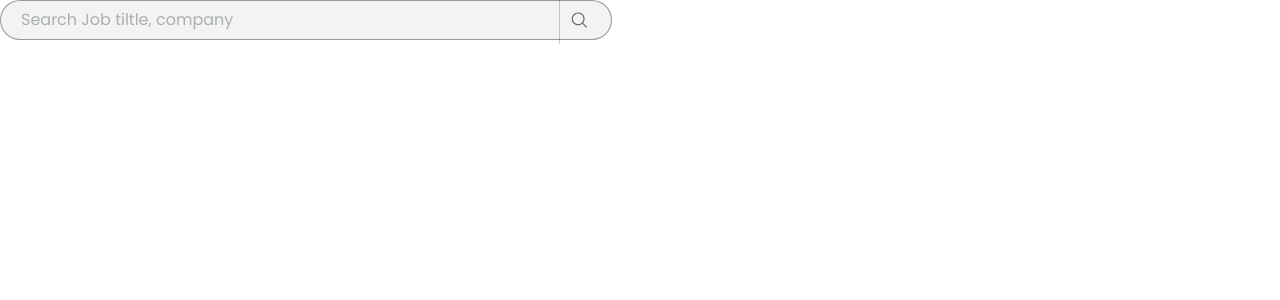
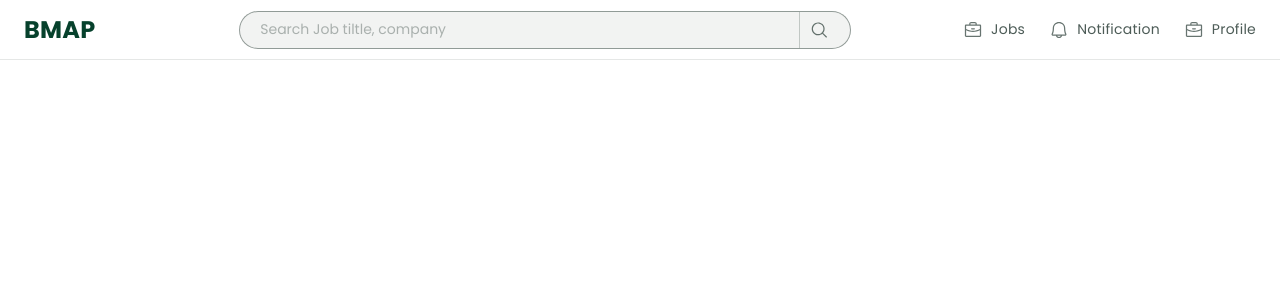
Before and after one commit to urekagautam/bmap, a React (Vite) app in the folder frontend/: page /test in a window 1280 px wide. Shown: the top 300 px of the page. Built offline with nearby package versions, Linux system fonts and the light colour scheme.

Commit message:
created user navbar component

```diff
--- a/frontend/src/component/InputField.module.css
+++ b/frontend/src/component/InputField.module.css
@@ -2,7 +2,7 @@
     display: flex;
     flex-direction: column;
     align-items: center;
-    height: 4.8rem;
+    height: 100%;
   }
 
   .inputContainer.lg {
@@ -33,7 +33,7 @@
     border-radius: 8px;
     caret-color: var(--secondary);
     height:100%;
-    max-height: 4.8rem;
+    /* max-height: 4.8rem; */
     background-color: var(--bg);
     width: 100%;
   }
--- a/frontend/src/component/SearchBar.jsx
+++ b/frontend/src/component/SearchBar.jsx
@@ -6,7 +6,9 @@ import { cns } from "../utils/classNames.js"
 export default function SearchBar({ className="", layout = "lg"}) {
   return (
     <div className={cns(styles.mainWrapper, styles[layout])}>
+      <div className={styles.searchWrapper}>
       <InputField placeholder="Search Job tiltle, company" layout="fw" border="none" />
+      </div>
       <IconSearch />
     </div>
   )
--- a/frontend/src/component/SearchBar.module.css
+++ b/frontend/src/component/SearchBar.module.css
@@ -6,9 +6,14 @@
    border :1px solid var(--neutral40);
    padding-right: 1.2rem;
    padding-left: 1rem;
-   height: 4rem ;
+   height: 3.8rem ;
    border-radius: 4rem;
 
+}
+.searchWrapper{
+width: 100%;
+height: 100%;
+border-right: 1px solid var(--neutral20) ;
 }
 
 .mainWrapper input {
@@ -16,12 +21,13 @@
     padding: 0.8rem 1rem ;
     border:none;
     border-radius: 0;
-    border-right: 1px solid var(--neutral20) ;
+    color:var(--neutral50);
 }
 
 .mainWrapper input::placeholder {
-    font-size: 1.6rem;
+    font-size: 1.4rem;
     font-weight: 400;
+    color:var(--neutral30);
 }
 
 .mainWrapper > svg{
--- a/frontend/src/component/UserNavbar.jsx
+++ b/frontend/src/component/UserNavbar.jsx
@@ -0,0 +1,40 @@
+
+
+import styles from "./UserNavbar.module.css"
+import {Link} from "react-router-dom";
+
+import { IconNotification } from "./icons/IconNotification"
+import { IconUserProfile } from "./icons/IconUserProfile"
+import { IconBag } from "./icons/IconBag"
+import SearchBar from "./SearchBar"
+import { cns } from "../utils/classNames"
+
+export default function UserNavbar({ className = "" }) {
+  return (
+    <nav className={cns(styles.navbar, className)}>
+
+      <Link to="/" className={styles.logo}>BMAP</Link>
+
+      <div className={styles.searchContainer}>
+        <SearchBar />
+      </div>
+
+      <div className={styles.navActions}>
+      <Link to="/jobs" className={styles.navItem}>
+          <IconBag />
+          <span className={styles.navItemText}>Jobs</span>
+        </Link>
+
+        <div className={styles.navItem}>
+          <IconNotification />
+          <span className={styles.navItemText}>Notification</span>
+        </div>
+
+        <Link to="/profile" className={styles.navItem}>
+          <IconUserProfile />
+          <span className={styles.navItemText}>Profile</span>
+        </Link>
+      </div>
+    </nav>
+  )
+}
--- a/frontend/src/component/UserNavbar.module.css
+++ b/frontend/src/component/UserNavbar.module.css
@@ -0,0 +1,73 @@
+.navbar {
+    display: flex;
+    align-items: center;
+    justify-content: space-between;
+    padding: 0.8rem 2.4rem;
+    background-color: white;
+    border-bottom: 1px solid var(--neutral10);
+    height: 6rem;
+  }
+
+  .logo {
+    font-size: 2.4rem;
+    font-weight: 700;
+    color: var(--primary);
+    margin-right: 2rem;
+  }
+
+  .searchContainer {
+    flex: 1;
+    max-width: 60rem;
+  }
+
+  .navActions {
+    display: flex;
+    align-items: center;
+    gap: 2.4rem;
+  }
+
+  .logo{
+text-decoration: none;
+  }
+
+  .navItem {
+    display: flex;
+    align-items: center;
+    gap: 0.8rem;
+    color: var(--neutral70);
+    font-size: 1.4rem;
+    cursor: pointer;
+    transition: color 0.2s ease;
+    text-decoration: none;
+  }
+
+  .navItem:hover,.navItem >svg:hover {
+    color: var(--primary-90);
+    text-decoration: underline;
+    text-underline-offset: 0.8rem;
+  }
+
+  .navItem >svg {
+    font-size: 2rem;
+    color:var(--neutral60);
+  }
+
+  @media (max-width: 768px) {
+    .navbar {
+      padding: 0.8rem 1.6rem;
+    }
+
+    .navItemText {
+      display: none;
+    }
+
+    .navActions {
+      gap: 1.6rem;
+    }
+  }
+
+  @media (max-width: 576px) {
+    .searchContainer {
+      display: none;
+    }
+  }
--- /dev/null
+++ b/frontend/src/component/icons/IconNotification.jsx
@@ -0,0 +1,24 @@
+import { cns } from "../../utils/classNames";
+
+const IconNotification = ({
+  className = "",
+  ...props
+}) => (
+  <svg
+    width="1em"
+    height="1em"
+    viewBox="0 0 24 24"
+    fill="none"
+    xmlns="http://www.w3.org/2000/svg"
+    {...props}
+    className={cns("icon", className)}
+  >
+
+<path d="M20.7936 16.4944C20.2733 15.5981 19.4999 13.0622 19.4999 9.75C19.4999 7.76088 18.7097 5.85322 17.3032 4.4467C15.8967 3.04018 13.989 2.25 11.9999 2.25C10.0108 2.25 8.10311 3.04018 6.69659 4.4467C5.29007 5.85322 4.49989 7.76088 4.49989 9.75C4.49989 13.0631 3.72551 15.5981 3.2052 16.4944C3.07233 16.7222 3.00189 16.9811 3.00099 17.2449C3.00008 17.5086 3.06874 17.768 3.20005 17.9967C3.33135 18.2255 3.52065 18.4156 3.74886 18.5478C3.97708 18.6801 4.23613 18.7498 4.49989 18.75H8.32583C8.49886 19.5967 8.95904 20.3577 9.62852 20.9042C10.298 21.4507 11.1357 21.7492 11.9999 21.7492C12.8641 21.7492 13.7018 21.4507 14.3713 20.9042C15.0407 20.3577 15.5009 19.5967 15.674 18.75H19.4999C19.7636 18.7496 20.0225 18.6798 20.2506 18.5475C20.4787 18.4151 20.6678 18.225 20.799 17.9963C20.9302 17.7676 20.9988 17.5083 20.9979 17.2446C20.9969 16.9809 20.9265 16.7222 20.7936 16.4944ZM11.9999 20.25C11.5347 20.2499 11.081 20.1055 10.7013 19.8369C10.3215 19.5683 10.0343 19.1886 9.87927 18.75H14.1205C13.9655 19.1886 13.6783 19.5683 13.2985 19.8369C12.9188 20.1055 12.4651 20.2499 11.9999 20.25ZM4.49989 17.25C5.22177 16.0087 5.99989 13.1325 5.99989 9.75C5.99989 8.1587 6.63203 6.63258 7.75725 5.50736C8.88247 4.38214 10.4086 3.75 11.9999 3.75C13.5912 3.75 15.1173 4.38214 16.2425 5.50736C17.3678 6.63258 17.9999 8.1587 17.9999 9.75C17.9999 13.1297 18.7761 16.0059 19.4999 17.25H4.49989Z"
+ fill="currentColor"
+ />
+
+  </svg>
+);
+
+export { IconNotification };
--- /dev/null
+++ b/frontend/src/component/icons/IconUserProfile.jsx
@@ -0,0 +1,24 @@
+import { cns } from "../../utils/classNames";
+
+const IconUserProfile = ({
+  className = "",
+  ...props
+}) => (
+  <svg
+    width="1em"
+    height="1em"
+    viewBox="0 0 24 24"
+    fill="none"
+    xmlns="http://www.w3.org/2000/svg"
+    {...props}
+    className={cns("icon", className)}
+  >
+
+<path d="M9.75 10.5C9.75 10.3011 9.82902 10.1103 9.96967 9.96967C10.1103 9.82902 10.3011 9.75 10.5 9.75H13.5C13.6989 9.75 13.8897 9.82902 14.0303 9.96967C14.171 10.1103 14.25 10.3011 14.25 10.5C14.25 10.6989 14.171 10.8897 14.0303 11.0303C13.8897 11.171 13.6989 11.25 13.5 11.25H10.5C10.3011 11.25 10.1103 11.171 9.96967 11.0303C9.82902 10.8897 9.75 10.6989 9.75 10.5ZM21.75 6.75V18.75C21.75 19.1478 21.592 19.5294 21.3107 19.8107C21.0294 20.092 20.6478 20.25 20.25 20.25H3.75C3.35218 20.25 2.97064 20.092 2.68934 19.8107C2.40804 19.5294 2.25 19.1478 2.25 18.75V6.75C2.25 6.35218 2.40804 5.97064 2.68934 5.68934C2.97064 5.40804 3.35218 5.25 3.75 5.25H7.5V4.5C7.5 3.90326 7.73705 3.33097 8.15901 2.90901C8.58097 2.48705 9.15326 2.25 9.75 2.25H14.25C14.8467 2.25 15.419 2.48705 15.841 2.90901C16.2629 3.33097 16.5 3.90326 16.5 4.5V5.25H20.25C20.6478 5.25 21.0294 5.40804 21.3107 5.68934C21.592 5.97064 21.75 6.35218 21.75 6.75ZM9 5.25H15V4.5C15 4.30109 14.921 4.11032 14.7803 3.96967C14.6397 3.82902 14.4489 3.75 14.25 3.75H9.75C9.55109 3.75 9.36032 3.82902 9.21967 3.96967C9.07902 4.11032 9 4.30109 9 4.5V5.25ZM3.75 6.75V10.6519C6.28165 12.0292 9.11794 12.7505 12 12.75C14.8822 12.7505 17.7185 12.0289 20.25 10.6509V6.75H3.75ZM20.25 18.75V12.3403C17.6813 13.5969 14.8596 14.2501 12 14.25C9.1405 14.2506 6.31868 13.5977 3.75 12.3412V18.75H20.25Z"
+ fill="currentColor"
+ />
+
+  </svg>
+);
+
+export { IconUserProfile };
--- a/frontend/src/pages/Test.jsx
+++ b/frontend/src/pages/Test.jsx
@@ -2,6 +2,10 @@ import React from 'react'
 import VacancyCard from '../component/VacancyCard'
 import styles from './Test.module.css'
 import SearchBar from '../component/SearchBar'
+import { IconOrganizationProfile } from '../component/icons/IconOrganizationProfile'
+import { IconPeoplePlus } from '../component/icons/IconPeoplePlus'
+import { IconBag } from '../component/icons/IconBag'
+import UserNavbar from '../component/UserNavbar'
 
 export default function Test() {
   return (
@@ -14,7 +18,8 @@ export default function Test() {
         skills={["Communication", "Motivation", "Supervision"]}
       /> */}
 
-      <SearchBar />
+      {/* <SearchBar /> */}
+      <UserNavbar />
     </div>
   )
 }
```
